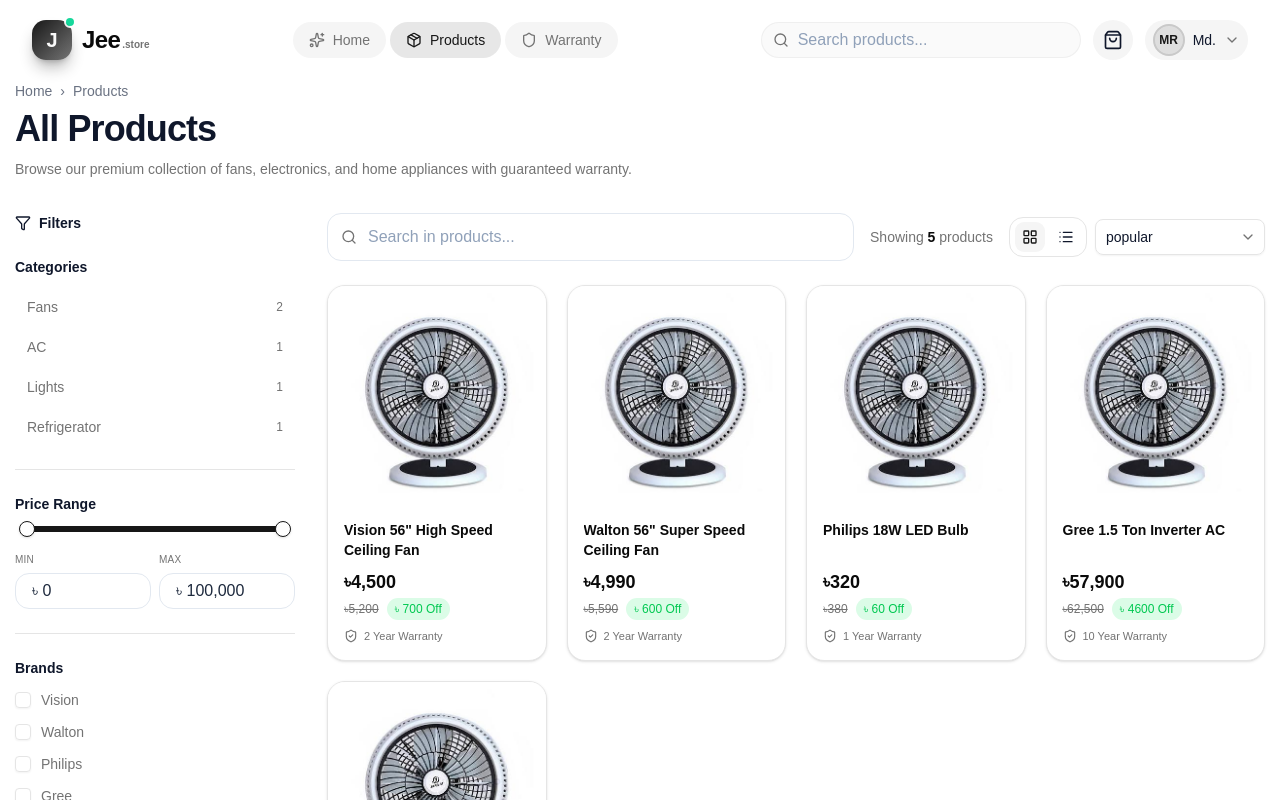
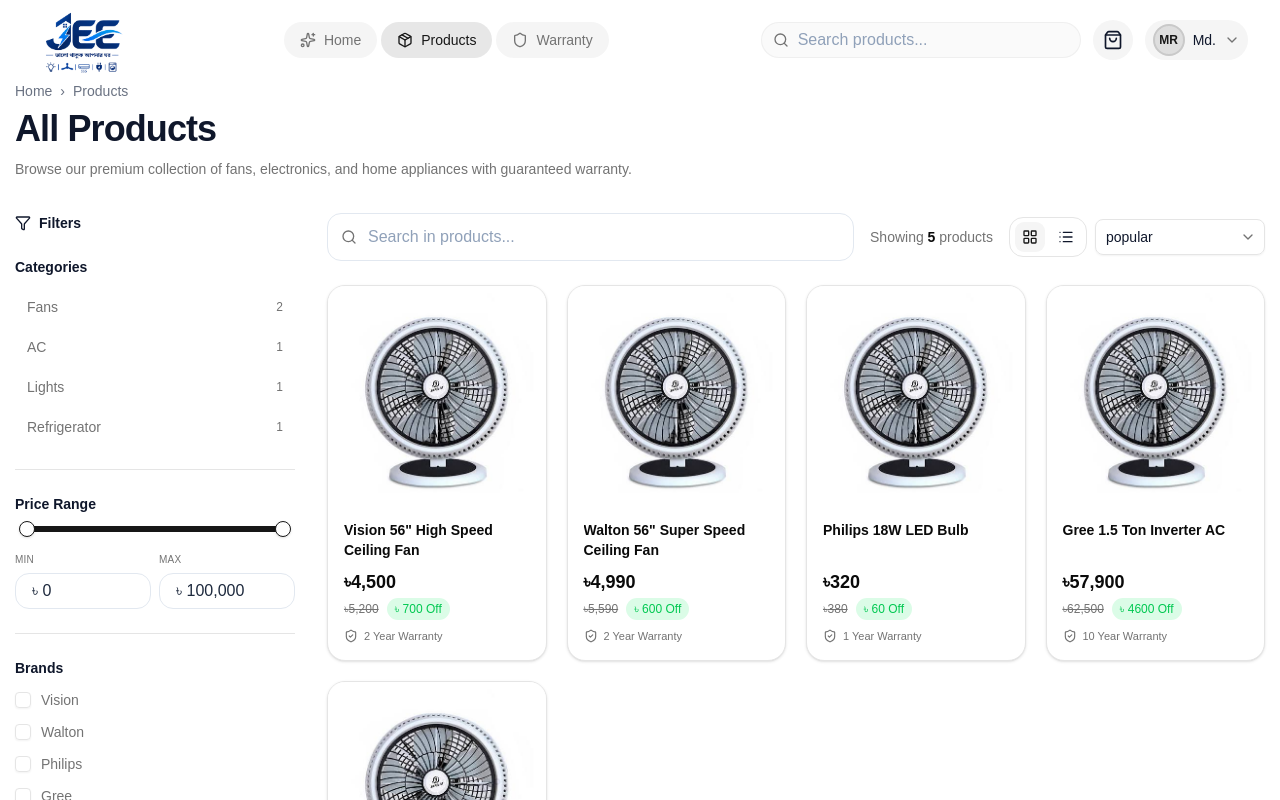
Before and after one commit to abdullah107189/jee-frontend, a Next.js app: page /products in a window 1280 px wide. Shown: the top 800 px of the page. Built offline with nearby package versions, Linux system fonts and the light colour scheme.

Commit message:
update logo

```diff
--- a/src/components/layout/Navbar.tsx
+++ b/src/components/layout/Navbar.tsx
@@ -40,6 +40,7 @@
 } from "@/components/ui/sheet";
 import { Badge } from "../ui/Badge";
 import { Input } from "../ui/Input";
+import Image from "next/image";
 
 export function Navbar() {
   const router = useRouter();
@@ -119,18 +120,7 @@
           <div className="flex items-center justify-between h-16 md:h-20 gap-4">
             {/* Logo - Jee */}
             <Link href="/" className="flex items-center gap-2.5 group shrink-0">
-              <div className="relative h-10 w-10 rounded-xl bg-gradient-to-br from-primary to-primary/60 flex items-center justify-center text-primary-foreground shadow-lg shadow-primary/30 transition-transform group-hover:scale-105">
-                <span className="text-xl font-black">J</span>
-                <div className="absolute -top-1 -right-1 h-3 w-3 rounded-full bg-emerald-400 border-2 border-background animate-pulse" />
-              </div>
-              <div className="flex items-baseline">
-                <span className="text-2xl font-black tracking-tight text-foreground">
-                  Jee
-                </span>
-                <span className="text-[10px] font-semibold text-muted-foreground ml-0.5 hidden sm:inline">
-                  .store
-                </span>
-              </div>
+              <Image src="/JEE.png" alt="JEE Logo" width={100} height={200} />
             </Link>
 
             {/* Desktop Navigation - Center */}
```
Also changed, not shown: public/JEE.png (added).
